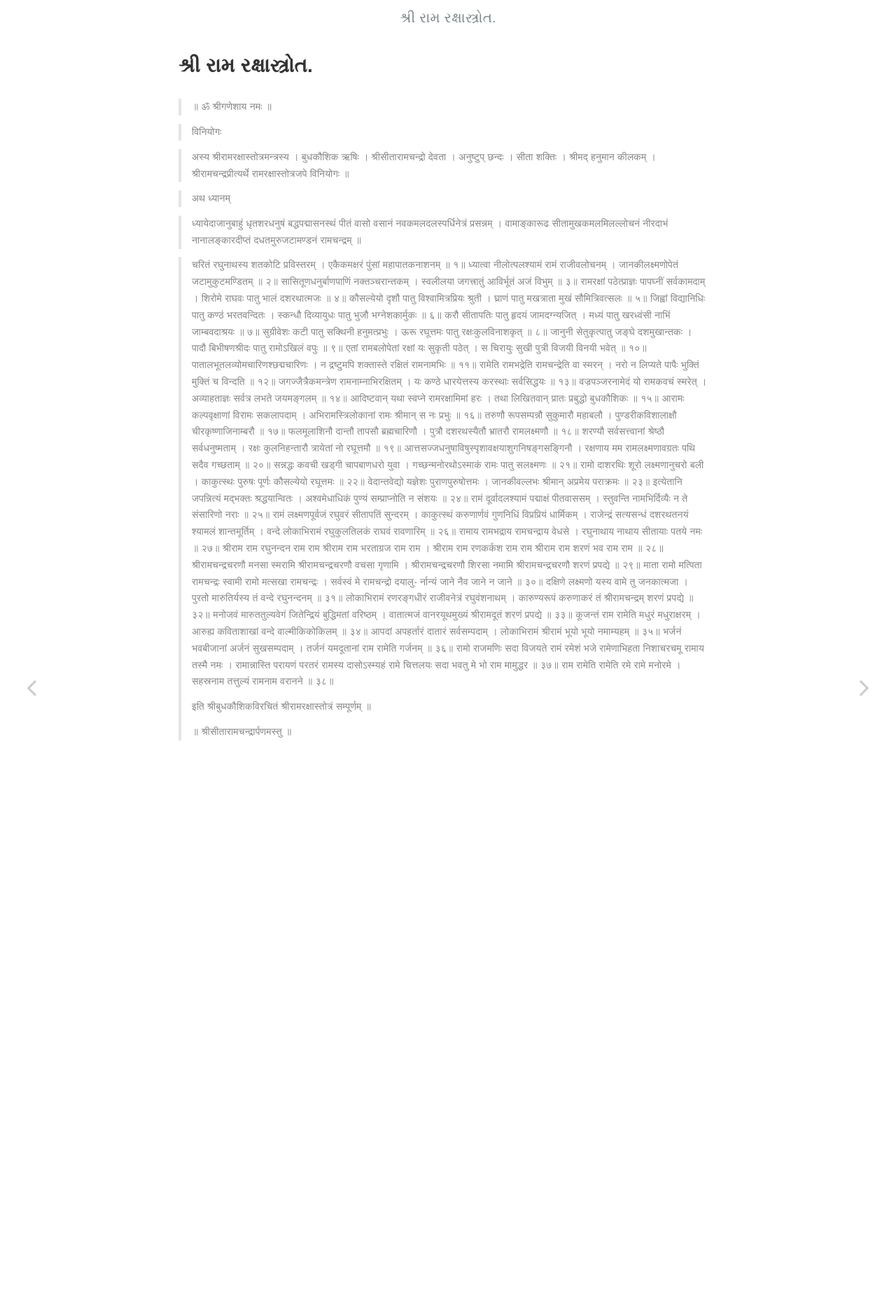
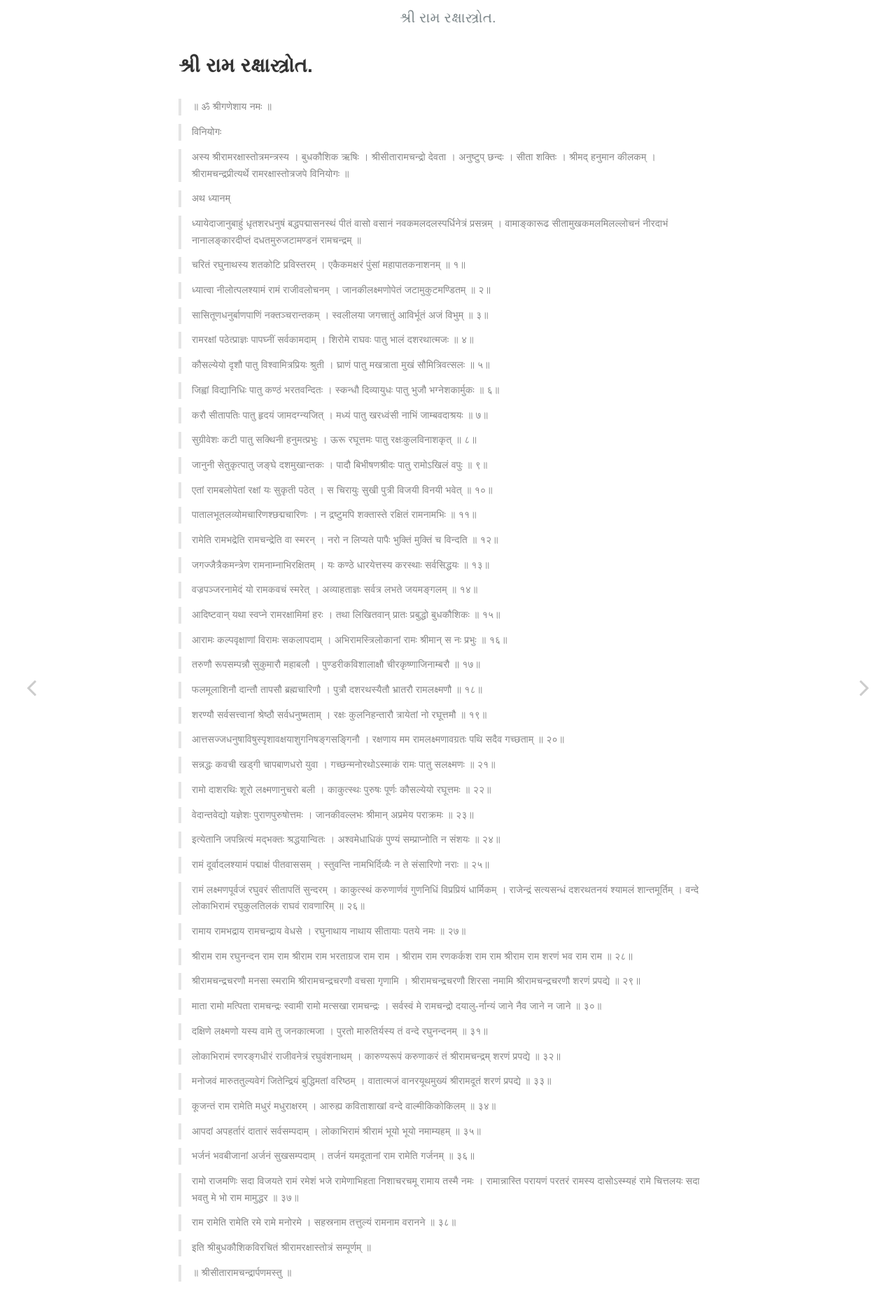
Before and after one commit to bhaveshpp/gita, a Jekyll site: the page built from _ram/a-rakshastrotr.md, in a window 1280 px wide. Shown: the whole page at 70% size. Built offline with Jekyll 4.4.1, drawn with Linux system fonts in a browser that asks for light colours.

```diff
--- a/_ram/a-rakshastrotr.md
+++ b/_ram/a-rakshastrotr.md
@@ -12,9 +12,12 @@ permalink: ram/raksha
 
 > विनियोगः
 
-> अस्य श्रीरामरक्षास्तोत्रमन्त्रस्य । बुधकौशिक ऋषिः ।
-> श्रीसीतारामचन्द्रो देवता । अनुष्टुप् छन्दः ।
-> सीता शक्तिः । श्रीमद् हनुमान कीलकम् ।
+> अस्य श्रीरामरक्षास्तोत्रमन्त्रस्य ।
+> बुधकौशिक ऋषिः ।
+> श्रीसीतारामचन्द्रो देवता ।
+> अनुष्टुप् छन्दः ।
+> सीता शक्तिः ।
+> श्रीमद् हनुमान कीलकम् ।
 > श्रीरामचन्द्रप्रीत्यर्थे रामरक्षास्तोत्रजपे विनियोगः ॥
 
 > अथ ध्यानम्
@@ -26,95 +29,122 @@ permalink: ram/raksha
 
 > चरितं रघुनाथस्य शतकोटि प्रविस्तरम् ।
 > एकैकमक्षरं पुंसां महापातकनाशनम् ॥ १॥
+
 > ध्यात्वा नीलोत्पलश्यामं रामं राजीवलोचनम् ।
 > जानकीलक्ष्मणोपेतं जटामुकुटमण्डितम् ॥ २॥
+
 > सासितूणधनुर्बाणपाणिं नक्तञ्चरान्तकम् ।
 > स्वलीलया जगत्त्रातुं आविर्भूतं अजं विभुम् ॥ ३॥
+
 > रामरक्षां पठेत्प्राज्ञः पापघ्नीं सर्वकामदाम् ।
 > शिरोमे राघवः पातु भालं दशरथात्मजः ॥ ४॥
+
 > कौसल्येयो दृशौ पातु विश्वामित्रप्रियः श्रुती ।
 > घ्राणं पातु मखत्राता मुखं सौमित्रिवत्सलः ॥ ५॥
+
 > जिह्वां विद्यानिधिः पातु कण्ठं भरतवन्दितः ।
 > स्कन्धौ दिव्यायुधः पातु भुजौ भग्नेशकार्मुकः ॥ ६॥
+
 > करौ सीतापतिः पातु हृदयं जामदग्न्यजित् ।
 > मध्यं पातु खरध्वंसी नाभिं जाम्बवदाश्रयः ॥ ७॥
+
 > सुग्रीवेशः कटी पातु सक्थिनी हनुमत्प्रभुः ।
 > ऊरू रघूत्तमः पातु रक्षःकुलविनाशकृत् ॥ ८॥
+
 > जानुनी सेतुकृत्पातु जङ्घे दशमुखान्तकः ।
 > पादौ बिभीषणश्रीदः पातु रामोऽखिलं वपुः ॥ ९॥
+
 > एतां रामबलोपेतां रक्षां यः सुकृती पठेत् ।
 > स चिरायुः सुखी पुत्री विजयी विनयी भवेत् ॥ १०॥
+
 > पातालभूतलव्योमचारिणश्छद्मचारिणः ।
 > न द्रष्टुमपि शक्तास्ते रक्षितं रामनामभिः ॥ ११॥
+
 > रामेति रामभद्रेति रामचन्द्रेति वा स्मरन् ।
 > नरो न लिप्यते पापैः भुक्तिं मुक्तिं च विन्दति ॥ १२॥
+
 > जगज्जैत्रैकमन्त्रेण रामनाम्नाभिरक्षितम् ।
 > यः कण्ठे धारयेत्तस्य करस्थाः सर्वसिद्धयः ॥ १३॥
+
 > वज्रपञ्जरनामेदं यो रामकवचं स्मरेत् ।
 > अव्याहताज्ञः सर्वत्र लभते जयमङ्गलम् ॥ १४॥
+
 > आदिष्टवान् यथा स्वप्ने रामरक्षामिमां हरः ।
 > तथा लिखितवान् प्रातः प्रबुद्धो बुधकौशिकः ॥ १५॥
+
 > आरामः कल्पवृक्षाणां विरामः सकलापदाम् ।
 > अभिरामस्त्रिलोकानां रामः श्रीमान् स नः प्रभुः ॥ १६॥
+
 > तरुणौ रूपसम्पन्नौ सुकुमारौ महाबलौ ।
 > पुण्डरीकविशालाक्षौ चीरकृष्णाजिनाम्बरौ ॥ १७॥
+
 > फलमूलाशिनौ दान्तौ तापसौ ब्रह्मचारिणौ ।
 > पुत्रौ दशरथस्यैतौ भ्रातरौ रामलक्ष्मणौ ॥ १८॥
+
 > शरण्यौ सर्वसत्त्वानां श्रेष्ठौ सर्वधनुष्मताम् ।
 > रक्षः कुलनिहन्तारौ त्रायेतां नो रघूत्तमौ ॥ १९॥
+
 > आत्तसज्जधनुषाविषुस्पृशावक्षयाशुगनिषङ्गसङ्गिनौ ।
 > रक्षणाय मम रामलक्ष्मणावग्रतः पथि सदैव गच्छताम् ॥ २०॥
+
 > सन्नद्धः कवची खड्गी चापबाणधरो युवा ।
 > गच्छन्मनोरथोऽस्माकं रामः पातु सलक्ष्मणः ॥ २१॥
+
 > रामो दाशरथिः शूरो लक्ष्मणानुचरो बली ।
 > काकुत्स्थः पुरुषः पूर्णः कौसल्येयो रघूत्तमः ॥ २२॥
+
 > वेदान्तवेद्यो यज्ञेशः पुराणपुरुषोत्तमः ।
 > जानकीवल्लभः श्रीमान् अप्रमेय पराक्रमः ॥ २३॥
+
 > इत्येतानि जपन्नित्यं मद्भक्तः श्रद्धयान्वितः ।
 > अश्वमेधाधिकं पुण्यं सम्प्राप्नोति न संशयः ॥ २४॥
+
 > रामं दूर्वादलश्यामं पद्माक्षं पीतवाससम् ।
 > स्तुवन्ति नामभिर्दिव्यैः न ते संसारिणो नराः ॥ २५॥
+
 > रामं लक्ष्मणपूर्वजं रघुवरं सीतापतिं सुन्दरम् ।
 > काकुत्स्थं करुणार्णवं गुणनिधिं विप्रप्रियं धार्मिकम् ।
 > राजेन्द्रं सत्यसन्धं दशरथतनयं श्यामलं शान्तमूर्तिम् ।
 > वन्दे लोकाभिरामं रघुकुलतिलकं राघवं रावणारिम् ॥ २६॥
+
 > रामाय रामभद्राय रामचन्द्राय वेधसे ।
 > रघुनाथाय नाथाय सीतायाः पतये नमः ॥ २७॥
-> श्रीराम राम रघुनन्दन राम राम
-> श्रीराम राम भरताग्रज राम राम ।
-> श्रीराम राम रणकर्कश राम राम
-> श्रीराम राम शरणं भव राम राम ॥ २८॥
-> श्रीरामचन्द्रचरणौ मनसा स्मरामि
-> श्रीरामचन्द्रचरणौ वचसा गृणामि ।
-> श्रीरामचन्द्रचरणौ शिरसा नमामि
-> श्रीरामचन्द्रचरणौ शरणं प्रपद्ये ॥ २९॥
-> माता रामो मत्पिता रामचन्द्रः
-> स्वामी रामो मत्सखा रामचन्द्रः ।
-> सर्वस्वं मे रामचन्द्रो दयालु-
-> र्नान्यं जाने नैव जाने न जाने ॥ ३०॥
+
+> श्रीराम राम रघुनन्दन राम राम श्रीराम राम भरताग्रज राम राम ।
+> श्रीराम राम रणकर्कश राम राम श्रीराम राम शरणं भव राम राम ॥ २८॥
+
+> श्रीरामचन्द्रचरणौ मनसा स्मरामि श्रीरामचन्द्रचरणौ वचसा गृणामि ।
+> श्रीरामचन्द्रचरणौ शिरसा नमामि श्रीरामचन्द्रचरणौ शरणं प्रपद्ये ॥ २९॥
+
+> माता रामो मत्पिता रामचन्द्रः स्वामी रामो मत्सखा रामचन्द्रः ।
+> सर्वस्वं मे रामचन्द्रो दयालु-र्नान्यं जाने नैव जाने न जाने ॥ ३०॥
+
 > दक्षिणे लक्ष्मणो यस्य वामे तु जनकात्मजा ।
 > पुरतो मारुतिर्यस्य तं वन्दे रघुनन्दनम् ॥ ३१॥
-> लोकाभिरामं रणरङ्गधीरं
-> राजीवनेत्रं रघुवंशनाथम् ।
-> कारुण्यरूपं करुणाकरं तं
-> श्रीरामचन्द्रम् शरणं प्रपद्ये ॥ ३२॥
-> मनोजवं मारुततुल्यवेगं
-> जितेन्द्रियं बुद्धिमतां वरिष्ठम् ।
-> वातात्मजं वानरयूथमुख्यं
-> श्रीरामदूतं शरणं प्रपद्ये ॥ ३३॥
+
+> लोकाभिरामं रणरङ्गधीरं राजीवनेत्रं रघुवंशनाथम् ।
+> कारुण्यरूपं करुणाकरं तं श्रीरामचन्द्रम् शरणं प्रपद्ये ॥ ३२॥
+
+> मनोजवं मारुततुल्यवेगं जितेन्द्रियं बुद्धिमतां वरिष्ठम् ।
+> वातात्मजं वानरयूथमुख्यं श्रीरामदूतं शरणं प्रपद्ये ॥ ३३॥
+
 > कूजन्तं राम रामेति मधुरं मधुराक्षरम् ।
 > आरुह्य कविताशाखां वन्दे वाल्मीकिकोकिलम् ॥ ३४॥
+
 > आपदां अपहर्तारं दातारं सर्वसम्पदाम् ।
 > लोकाभिरामं श्रीरामं भूयो भूयो नमाम्यहम् ॥ ३५॥
+
 > भर्जनं भवबीजानां अर्जनं सुखसम्पदाम् ।
 > तर्जनं यमदूतानां राम रामेति गर्जनम् ॥ ३६॥
+
 > रामो राजमणिः सदा विजयते रामं रमेशं भजे
 > रामेणाभिहता निशाचरचमू रामाय तस्मै नमः ।
 > रामान्नास्ति परायणं परतरं रामस्य दासोऽस्म्यहं
 > रामे चित्तलयः सदा भवतु मे भो राम मामुद्धर ॥ ३७॥
+
 > राम रामेति रामेति रमे रामे मनोरमे ।
 > सहस्रनाम तत्तुल्यं रामनाम वरानने ॥ ३८॥
->
+
 > इति श्रीबुधकौशिकविरचितं श्रीरामरक्षास्तोत्रं सम्पूर्णम् ॥
->
+
 > ॥ श्रीसीतारामचन्द्रार्पणमस्तु ॥
```
